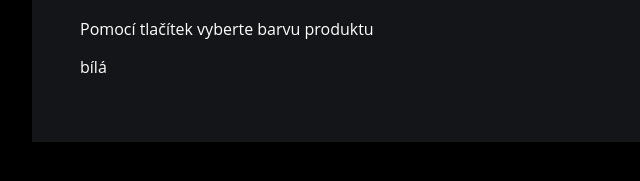
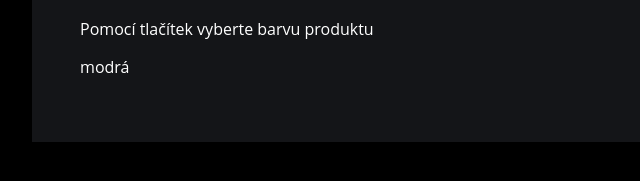
Before and after one commit to LenkaMichaleova/DA-Git2-cviceni-panske_obleky, a plain HTML site: page index.html in a window 1280 px wide. Shown: the part 467-648 px from the top of the page, 188-828 px from the left. Drawn offline with Linux system fonts and the light colour scheme; a web font is replaced by a local one.

Commit message:
Zmena na modrú farbu

```diff
--- a/index.html
+++ b/index.html
@@ -67,7 +67,7 @@
         <div class="choose-colors">
           <div class="color-option">
             <div class="color-box"></div>
-            <p class="color__name">bílá</p>
+            <p class="color__name">modrá</p>
           </div>
         </div>
       </div>
```
